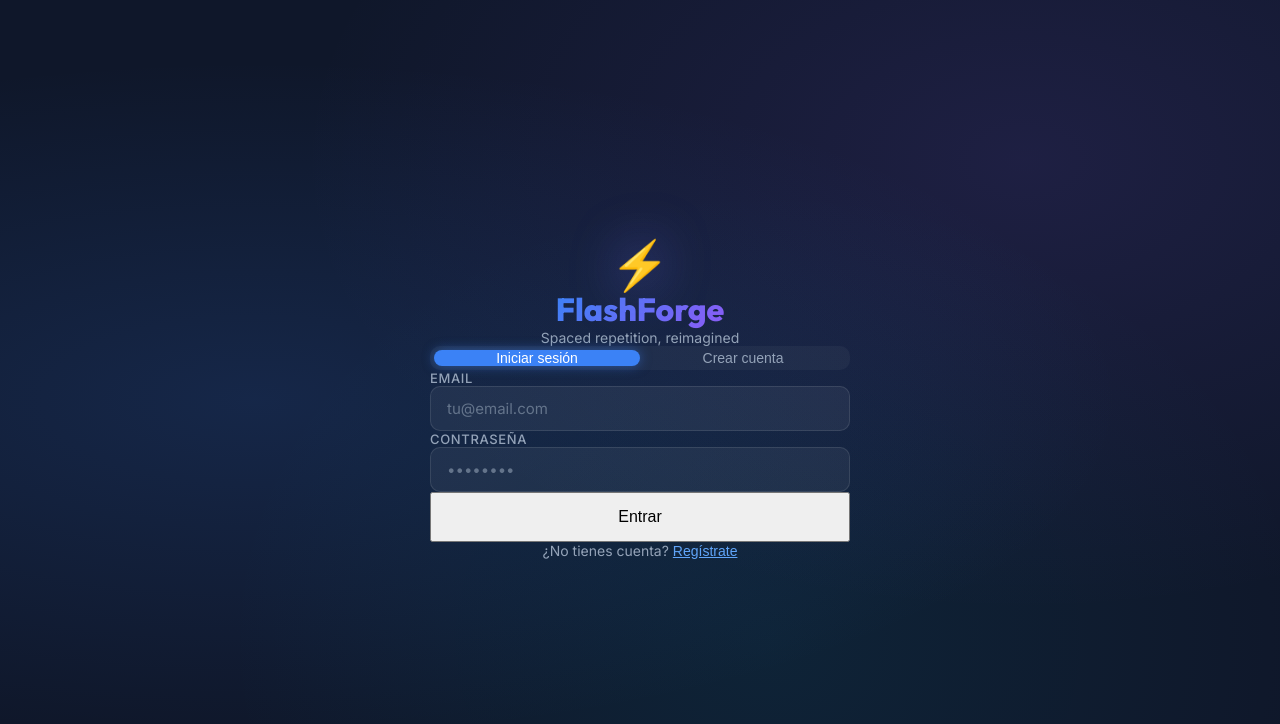
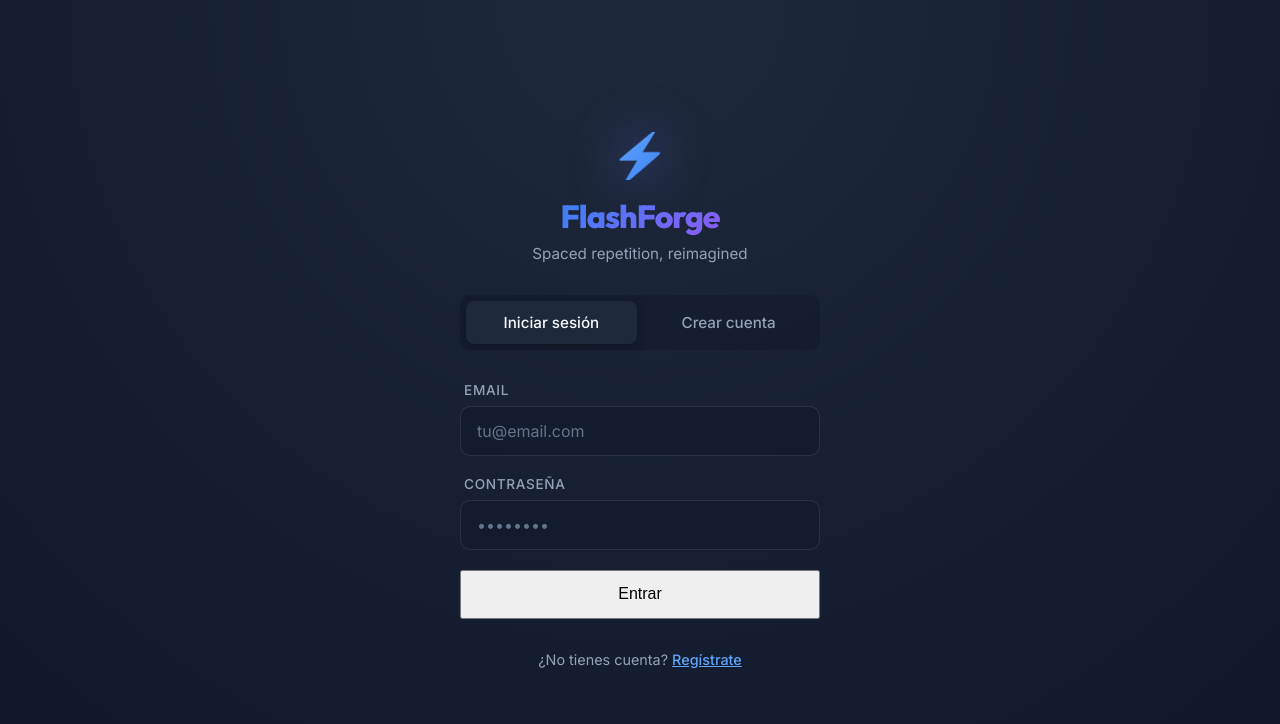
Before and after one commit to RaclosDev/flashforge, a React (Vite) app: page /auth in a window 1280 px wide. Shown: the top 724 px of the page. Built offline with nearby package versions, Linux system fonts and the light colour scheme; no server answers.

Commit message:
style: apply glassmorphism dark theme to Auth page

```diff
--- a/src/index.css
+++ b/src/index.css
@@ -1741,3 +1741,158 @@ textarea.glass-input {
 @keyframes spin {
   to { transform: rotate(360deg); }
 }
+
+
+/* -- Auth Page --------------------------------------------------- */
+.auth-page {
+  min-height: 100vh;
+  display: flex;
+  align-items: center;
+  justify-content: center;
+  padding: 2rem;
+  background: radial-gradient(circle at 50% 0%, var(--bg-secondary), var(--bg-color));
+}
+
+.auth-card {
+  width: 100%;
+  max-width: 440px;
+  padding: 3rem 2.5rem;
+  border-radius: var(--radius-xl);
+  display: flex;
+  flex-direction: column;
+  gap: 2rem;
+  animation: slideUp 0.6s cubic-bezier(0.2, 0.8, 0.2, 1) forwards;
+}
+
+.auth-logo {
+  text-align: center;
+  display: flex;
+  flex-direction: column;
+  align-items: center;
+  gap: 0.5rem;
+}
+
+.auth-logo-icon {
+  font-size: 3rem;
+  background: linear-gradient(135deg, var(--accent-light), var(--accent-color));
+  -webkit-background-clip: text;
+  -webkit-text-fill-color: transparent;
+  filter: drop-shadow(0 0 10px var(--accent-glow));
+  margin-bottom: 0.5rem;
+}
+
+.auth-logo-text {
+  font-family: 'Outfit', sans-serif;
+  font-size: 2rem;
+  font-weight: 800;
+  letter-spacing: -0.03em;
+  color: var(--text-main);
+}
+
+.auth-logo-sub {
+  color: var(--text-muted);
+  font-size: 0.95rem;
+}
+
+.auth-tabs {
+  display: flex;
+  background: rgba(15, 23, 42, 0.4);
+  padding: 0.35rem;
+  border-radius: var(--radius-md);
+  gap: 0.35rem;
+}
+
+.auth-tab {
+  flex: 1;
+  padding: 0.75rem;
+  border: none;
+  background: transparent;
+  color: var(--text-muted);
+  font-family: inherit;
+  font-size: 0.95rem;
+  font-weight: 500;
+  border-radius: calc(var(--radius-md) - 2px);
+  cursor: pointer;
+  transition: var(--transition-fast);
+}
+
+.auth-tab:hover {
+  color: var(--text-main);
+}
+
+.auth-tab.active {
+  background: var(--panel-bg-solid);
+  color: var(--text-main);
+  box-shadow: var(--shadow-sm);
+}
+
+.auth-form {
+  display: flex;
+  flex-direction: column;
+  gap: 1.25rem;
+}
+
+.form-group {
+  display: flex;
+  flex-direction: column;
+  gap: 0.5rem;
+}
+
+.form-group label {
+  font-size: 0.85rem;
+  font-weight: 500;
+  color: var(--text-muted);
+  margin-left: 0.25rem;
+}
+
+.form-input {
+  width: 100%;
+  padding: 0.875rem 1rem;
+  background: rgba(15, 23, 42, 0.4);
+  border: 1px solid var(--border-color);
+  border-radius: var(--radius-md);
+  color: var(--text-main);
+  font-family: inherit;
+  font-size: 1rem;
+  transition: var(--transition-base);
+}
+
+.form-input:focus {
+  outline: none;
+  border-color: var(--accent-color);
+  background: rgba(15, 23, 42, 0.6);
+  box-shadow: 0 0 0 3px var(--accent-glow);
+}
+
+.auth-error {
+  background: rgba(239, 68, 68, 0.1);
+  border-left: 3px solid var(--danger-color);
+  padding: 0.875rem 1rem;
+  border-radius: 4px;
+  color: #fca5a5;
+  font-size: 0.9rem;
+  display: flex;
+  align-items: center;
+  gap: 0.75rem;
+}
+
+.auth-footer {
+  text-align: center;
+  font-size: 0.9rem;
+  color: var(--text-muted);
+}
+
+.link-btn {
+  background: none;
+  border: none;
+  color: var(--accent-light);
+  font-family: inherit;
+  font-size: inherit;
+  font-weight: 500;
+  cursor: pointer;
+  padding: 0;
+}
+
+.link-btn:hover {
+  text-decoration: underline;
+}
```
